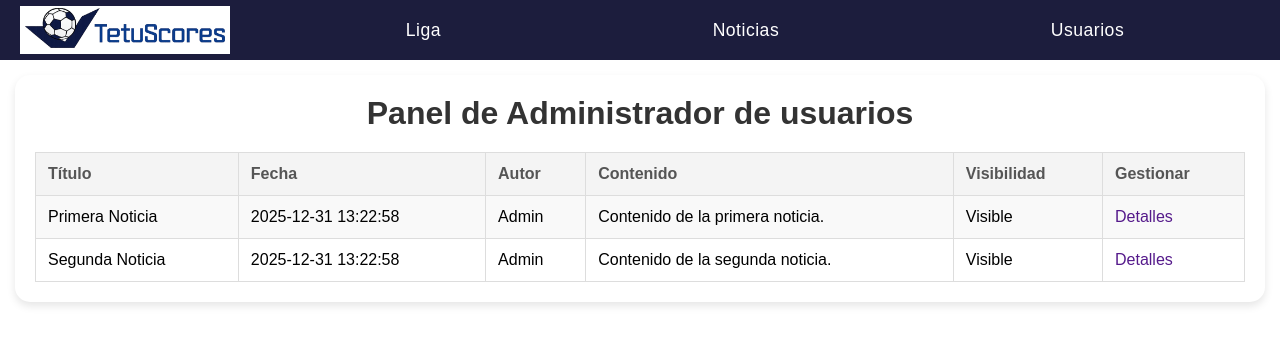
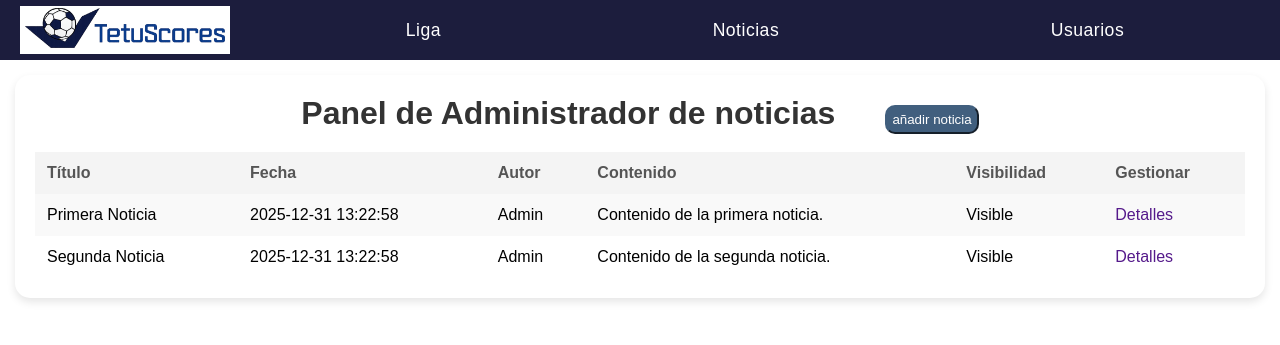
Before and after one commit to alvrodha/DisenoWEB-main, a PHP site: page /HTML/admin/noticias.php in a window 1280 px wide. Shown: the top 345 px of the page. Run offline with PHP 8.4, Linux system fonts and the light colour scheme; data comes from the database, SQL or seed files in the repository.

Commit message:
noticias del admin

```diff
--- a/CSS/AdmNoticias.css
+++ b/CSS/AdmNoticias.css
@@ -9,31 +9,52 @@
     align-items: center;
 }
 
-#tabla h1 {
+#controladorTabla {
+    display: flex;
+    flex-wrap: wrap;
+}
+
+#controladorTabla form {
+    width: 100%;
+    display: flex;
+    align-items: baseline;
+    justify-content: center;
+    gap: 50px;
+}
+
+#controladorTabla form h1 {
     color: #333;
     margin-bottom: 20px;
 }
 
-#tabla table {
+#controladorTabla form input {
+    color: white;
+    background-color: #415f7e;
+    border-color: #415f7e;
+    border-radius: 10px;
+    padding: 5px;
+}
+
+#tablaNoticias {
     width: 100%;
     border-collapse: collapse;
+
 }
 
-#tabla th, #tabla td {
-    border: 1px solid #ddd;
+#tablaNoticias th, #tablaNoticias td {
     padding: 12px;
     text-align: left;
 }
 
-#tabla th {
+#tablaNoticias th {
     background-color: #f4f4f4;
     color: #555;
 }
 
-#tabla tr:nth-child(even) {
+#tablaNoticias tr:nth-child(even) {
     background-color: #f9f9f9;
 }
 
-#tabla tr:hover {
+#tablaNoticias tr:hover {
     background-color: #f1f1f1;
 }
--- a/HTML/admin/noticias.php
+++ b/HTML/admin/noticias.php
@@ -28,7 +28,12 @@ include_once('../../PHP/funciones.php');
 <!-- Contenedor principal de todo el contenido de la página -->
     <div id="content">
         <div id="tabla">
-            <h1>Panel de Administrador de usuarios</h1>
+            <div id="controladorTabla">
+                <form>
+                    <h1>Panel de Administrador de noticias</h1>
+                    <input type="submit" name="addNoticia" value="añadir noticia">
+                </form>
+            </div>
             <?= mostrarNoticiasAdmin() ?>
         </div>
     </div>
--- a/PHP/funciones.php
+++ b/PHP/funciones.php
@@ -47,7 +47,7 @@ function mostrarNoticias() {
 
 function mostrarNoticiasAdmin(){
     $titulos = [ "Título","Fecha","Autor","Contenido", "Visibilidad", "Gestionar"];
-    $msg = "<table>\n";
+    $msg = '<table id="tablaNoticias">'."\n";
      // Identificador de la tabla
     $msg .= "<tr>";
     for ($j=0; $j < count($titulos); $j++){
```
